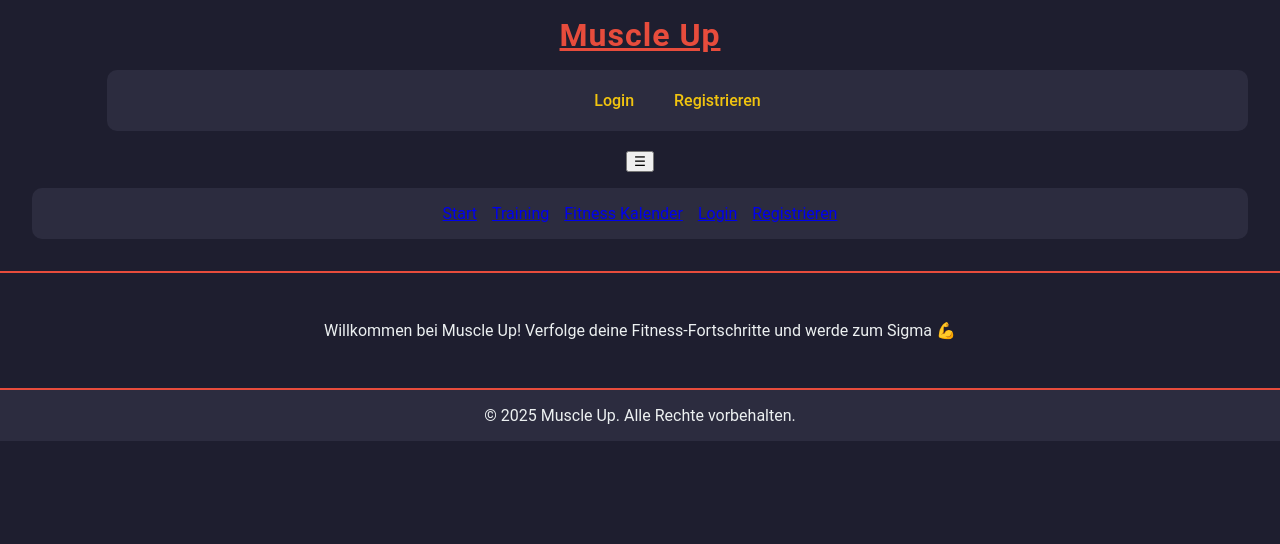
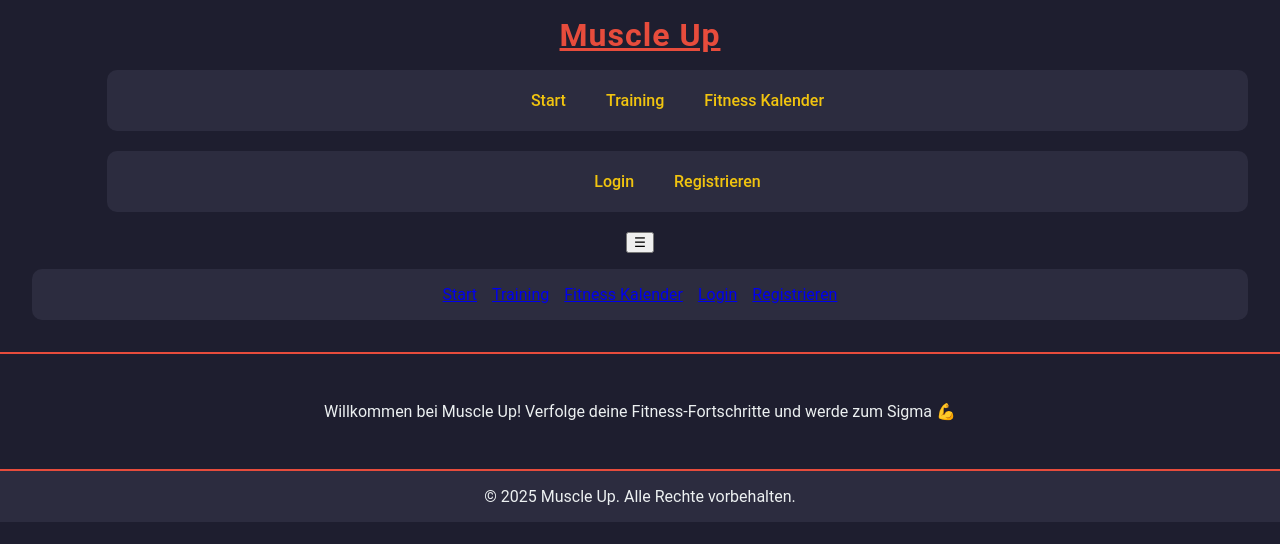
Before and after one commit to TendouToru/Muscle-UP, a Flask app: page / in a window 1280 px wide. Shown: the top 544 px of the page. Run offline with Flask 3, Linux system fonts and the light colour scheme; some libraries are stand-ins or nearby versions.

Commit message:
Update index.html

```diff
--- a/Muscle Up/templates/index.html
+++ b/Muscle Up/templates/index.html
@@ -9,13 +9,15 @@
 <body>
 <header class="head">
     <div class="nav-bar">
-        <!-- Links: Logo -->
         <h1 class="headline">Muscle Up</h1>
 
-        <!-- Mitte: Navigation (nur Desktop) -->
+        <nav class="nav-top">
+            <a href="{{ url_for('index') }}">Start</a>
+            <a href="{{ url_for('workout_page') }}">Training</a>
+            <a href="{{ url_for('fitness_kalendar') }}">Fitness Kalender</a>
+        </nav>
 
 
-        <!-- Rechts: Userbereich / Login -->
         {% if 'user_id' in session %}
         <div class="nav-user">
             <div class="dropdown">
@@ -37,11 +39,9 @@
         </nav>
         {% endif %}
 
-        <!-- Hamburger Button (nur Mobile) -->
         <button class="hamburger" onclick="toggleMenu()">☰</button>
     </div>
 
-    <!-- Mobile Menü -->
     <nav class="mobile-menu" id="mobileMenu">
         <a href="{{ url_for('index') }}">Start</a>
         <a href="{{ url_for('workout_page') }}">Training</a>
```
